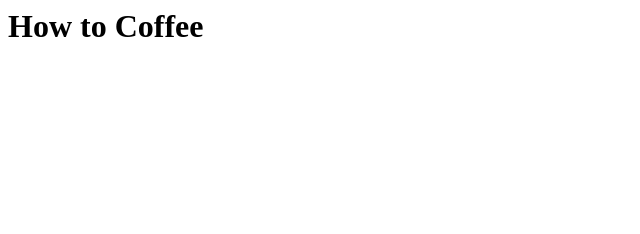
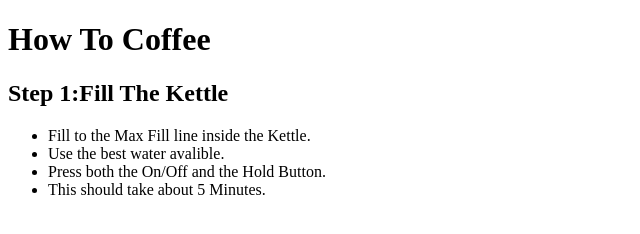
Before and after one commit to Woodroll/howtocoffee, a plain HTML site: page index.html in a window 1280 px wide. Shown: the whole page, without its empty margins (0-640 px from the left). Drawn offline with Linux system fonts and the light colour scheme.

Commit message:
added html 5 boiler plate and step 1

```diff
--- a/index.html
+++ b/index.html
@@ -1 +1,19 @@
-<h1>How to Coffee</h1>
+<!DOCTYPE html>
+<html lang="en">
+<head>
+	<meta charset="UTF-8">
+	<title>How To Coffee</title>
+</head>
+<body>
+	<h1>How To Coffee</h1>
+	<h2>Step 1:Fill The Kettle</h2>
+	<ul>
+		<li>Fill to the Max Fill line inside the Kettle.</li>
+		<li>Use the best water avalible.</li>
+		<li>Press both the On/Off and the Hold Button.</li>
+		<li>This should take about 5 Minutes.</li>
+	</ul>
+
+
+</body>
+</html>
```
